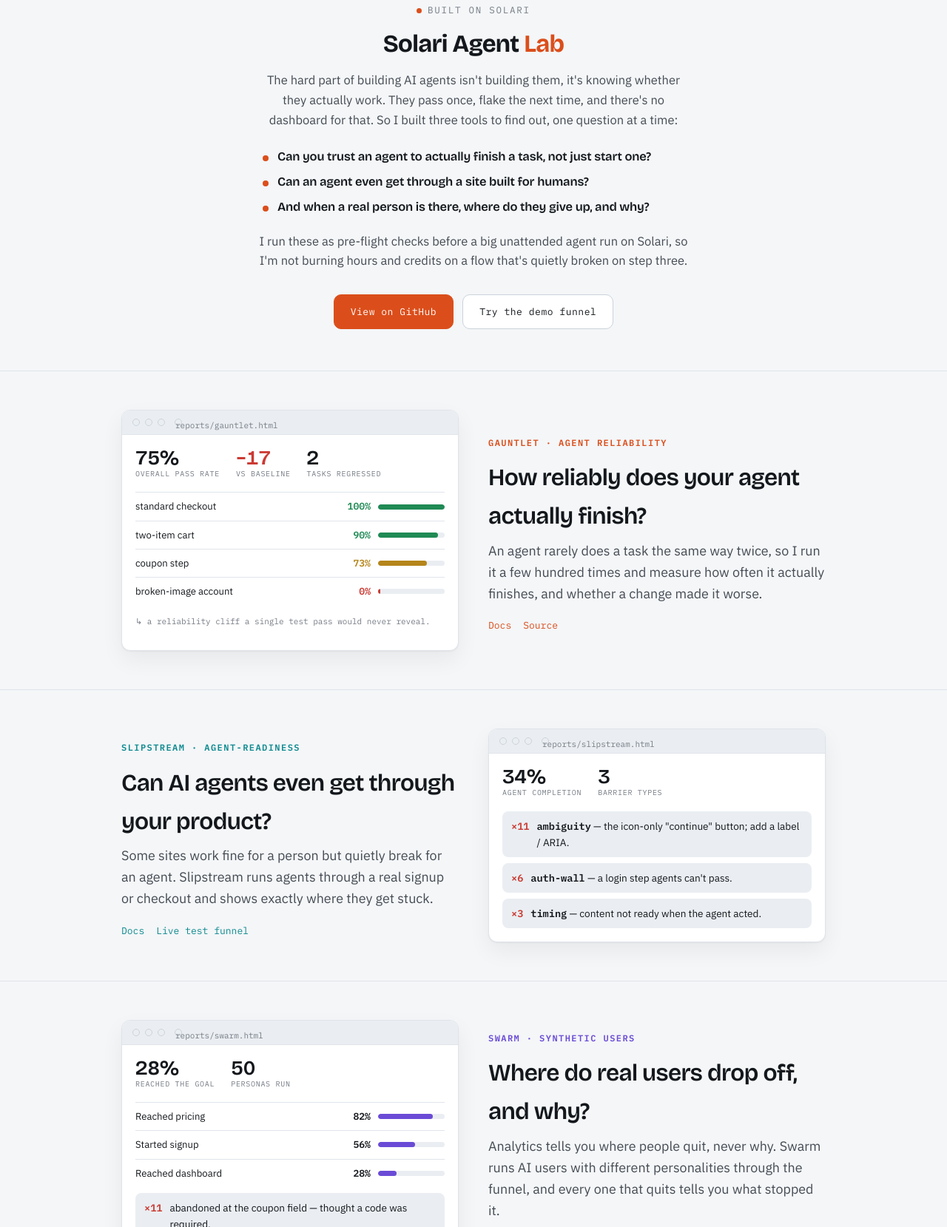
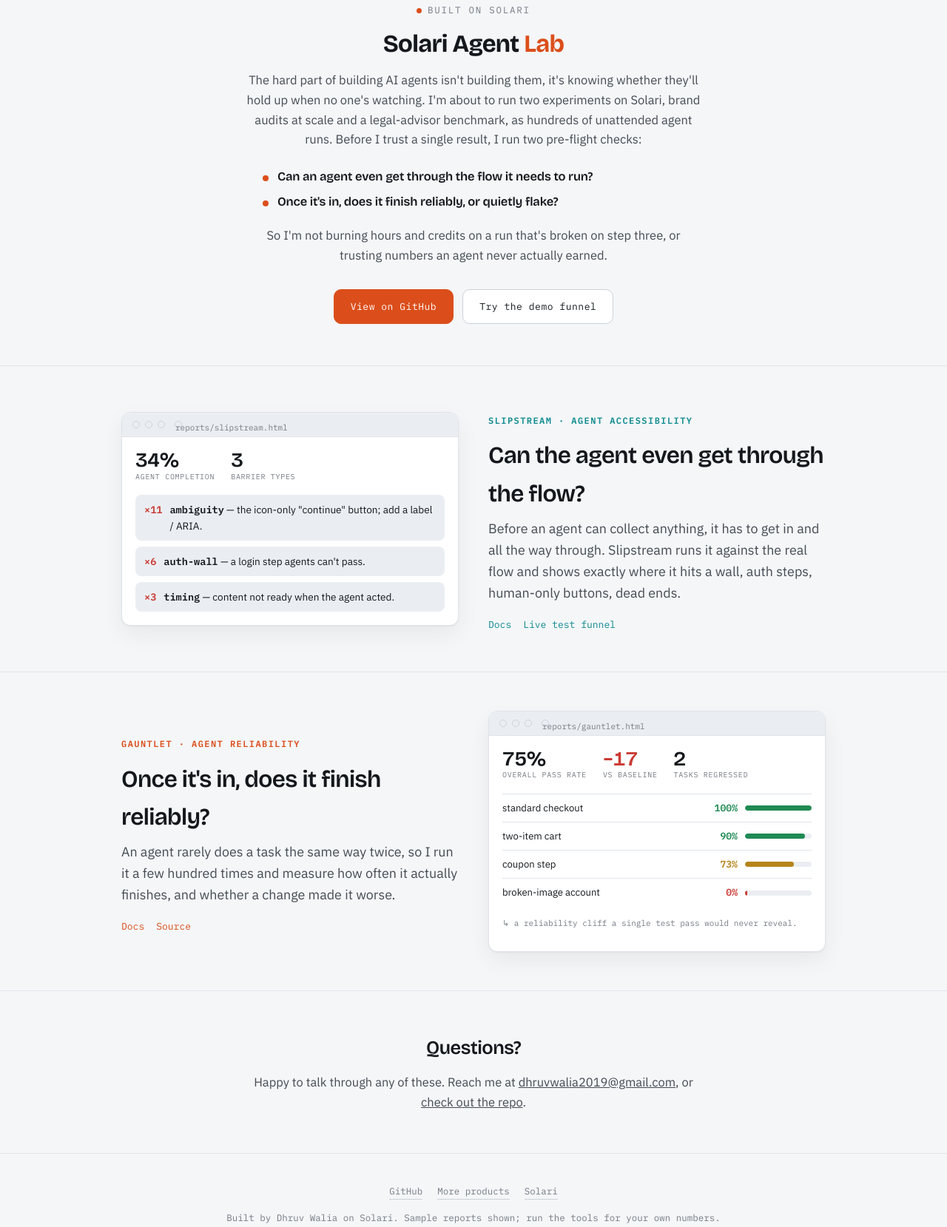
Before and after one commit to d-walia/solari-agent-lab, a website: page index.html in a window 1280 px wide. Shown: the part 94-1753 px from the top of the page at 74% size. Drawn offline with nearby package versions, Linux system fonts and the light colour scheme.

Commit message:
Landing: reframe around two-study pre-flight (Slipstream + Gauntlet); remove Swarm from submission page (kept in repo/README)

```diff
--- a/index.html
+++ b/index.html
@@ -4,7 +4,7 @@
 <meta charset="utf-8">
 <meta name="viewport" content="width=device-width,initial-scale=1">
 <title>Solari Agent Lab</title>
-<meta name="description" content="Three tools for the agentic era, built on Solari: Gauntlet (agent reliability), Slipstream (agent-readiness), and Swarm (synthetic users).">
+<meta name="description" content="Two pre-flight checks for unattended agent runs, built on Solari: Slipstream (can an agent get through the flow?) and Gauntlet (does it finish reliably?).">
 <link rel="preconnect" href="https://fonts.googleapis.com">
 <link rel="preconnect" href="https://fonts.gstatic.com" crossorigin>
 <link rel="stylesheet" href="https://fonts.googleapis.com/css2?family=Bricolage+Grotesque:opsz,wght@12..96,600;12..96,700&family=IBM+Plex+Mono:wght@400;500;600&family=IBM+Plex+Sans:wght@400;500;600&display=swap">
@@ -96,13 +96,12 @@
   <div class="wrap">
     <p class="kicker"><span class="dot"></span>Built on Solari</p>
     <h1>Solari Agent<span class="p"> Lab</span></h1>
-    <p class="sub" style="max-width:60ch">The hard part of building AI agents isn't building them, it's knowing whether they actually work. They pass once, flake the next time, and there's no dashboard for that. So I built three tools to find out, one question at a time:</p>
+    <p class="sub" style="max-width:62ch">The hard part of building AI agents isn't building them, it's knowing whether they'll hold up when no one's watching. I'm about to run two experiments on Solari, brand audits at scale and a legal-advisor benchmark, as hundreds of unattended agent runs. Before I trust a single result, I run two pre-flight checks:</p>
     <div class="qlist">
-      <p>Can you trust an agent to actually finish a task, not just start one?</p>
-      <p>Can an agent even get through a site built for humans?</p>
-      <p>And when a real person is there, where do they give up, and why?</p>
+      <p>Can an agent even get through the flow it needs to run?</p>
+      <p>Once it's in, does it finish reliably, or quietly flake?</p>
     </div>
-    <p class="sub" style="max-width:60ch;margin-top:22px">I run these as pre-flight checks before a big unattended agent run on Solari, so I'm not burning hours and credits on a flow that's quietly broken on step three.</p>
+    <p class="sub" style="max-width:62ch;margin-top:22px">So I'm not burning hours and credits on a run that's broken on step three, or trusting numbers an agent never actually earned.</p>
     <div class="cta">
       <a class="btn solid" href="https://github.com/d-walia/solari-agent-lab">View on GitHub</a>
       <a class="btn" href="https://d-walia.github.io/solari-agent-lab/demo-funnel/">Try the demo funnel</a>
@@ -110,43 +109,13 @@
   </div>
 </header>
 
-<!-- GAUNTLET -->
-<section class="tool" style="--accent:var(--ember)">
-  <div class="wrap">
-    <div class="prose">
-      <p class="eyebrow">Gauntlet · agent reliability</p>
-      <h2>How reliably does your agent actually finish?</h2>
-      <p class="hook">An agent rarely does a task the same way twice, so I run it a few hundred times and measure how often it actually finishes, and whether a change made it worse.</p>
-      <div class="tlinks">
-        <a href="https://github.com/d-walia/solari-agent-lab#gauntlet">Docs</a>
-        <a href="https://github.com/d-walia/solari-agent-lab/tree/main/src/tools/gauntlet">Source</a>
-      </div>
-    </div>
-    <div class="mock">
-      <div class="bar"><span></span><span></span><span></span><span class="t">reports/gauntlet.html</span></div>
-      <div class="body">
-        <div class="kpis">
-          <div class="kpi"><div class="v">75%</div><div class="k">overall pass rate</div></div>
-          <div class="kpi"><div class="v fail">−17</div><div class="k">vs baseline</div></div>
-          <div class="kpi"><div class="v">2</div><div class="k">tasks regressed</div></div>
-        </div>
-        <div class="row"><span>standard checkout</span><span class="rt pass">100%</span><span class="track"><i class="fpass" style="width:100%"></i></span></div>
-        <div class="row"><span>two-item cart</span><span class="rt pass">90%</span><span class="track"><i class="fpass" style="width:90%"></i></span></div>
-        <div class="row"><span>coupon step</span><span class="rt warn">73%</span><span class="track"><i class="fwarn" style="width:73%"></i></span></div>
-        <div class="row"><span>broken-image account</span><span class="rt fail">0%</span><span class="track"><i class="ffail" style="width:3%"></i></span></div>
-        <p class="note">↳ a reliability cliff a single test pass would never reveal.</p>
-      </div>
-    </div>
-  </div>
-</section>
-
 <!-- SLIPSTREAM -->
 <section class="tool" style="--accent:var(--teal)">
   <div class="wrap">
     <div class="prose">
-      <p class="eyebrow">Slipstream · agent-readiness</p>
-      <h2>Can AI agents even get through your product?</h2>
-      <p class="hook">Some sites work fine for a person but quietly break for an agent. Slipstream runs agents through a real signup or checkout and shows exactly where they get stuck.</p>
+      <p class="eyebrow">Slipstream · agent accessibility</p>
+      <h2>Can the agent even get through the flow?</h2>
+      <p class="hook">Before an agent can collect anything, it has to get in and all the way through. Slipstream runs it against the real flow and shows exactly where it hits a wall, auth steps, human-only buttons, dead ends.</p>
       <div class="tlinks">
         <a href="https://github.com/d-walia/solari-agent-lab#slipstream">Docs</a>
         <a href="https://d-walia.github.io/solari-agent-lab/demo-funnel/">Live test funnel</a>
@@ -167,29 +136,31 @@
   </div>
 </section>
 
-<!-- SWARM -->
-<section class="tool" style="--accent:var(--violet)">
+<!-- GAUNTLET -->
+<section class="tool" style="--accent:var(--ember)">
   <div class="wrap">
     <div class="prose">
-      <p class="eyebrow">Swarm · synthetic users</p>
-      <h2>Where do real users drop off, and why?</h2>
-      <p class="hook">Analytics tells you where people quit, never why. Swarm runs AI users with different personalities through the funnel, and every one that quits tells you what stopped it.</p>
+      <p class="eyebrow">Gauntlet · agent reliability</p>
+      <h2>Once it's in, does it finish reliably?</h2>
+      <p class="hook">An agent rarely does a task the same way twice, so I run it a few hundred times and measure how often it actually finishes, and whether a change made it worse.</p>
       <div class="tlinks">
-        <a href="https://github.com/d-walia/solari-agent-lab#swarm">Docs</a>
-        <a href="https://github.com/d-walia/solari-agent-lab/tree/main/src/tools/swarm">Source</a>
+        <a href="https://github.com/d-walia/solari-agent-lab#gauntlet">Docs</a>
+        <a href="https://github.com/d-walia/solari-agent-lab/tree/main/src/tools/gauntlet">Source</a>
       </div>
     </div>
     <div class="mock">
-      <div class="bar"><span></span><span></span><span></span><span class="t">reports/swarm.html</span></div>
+      <div class="bar"><span></span><span></span><span></span><span class="t">reports/gauntlet.html</span></div>
       <div class="body">
         <div class="kpis">
-          <div class="kpi"><div class="v">28%</div><div class="k">reached the goal</div></div>
-          <div class="kpi"><div class="v">50</div><div class="k">personas run</div></div>
+          <div class="kpi"><div class="v">75%</div><div class="k">overall pass rate</div></div>
+          <div class="kpi"><div class="v fail">−17</div><div class="k">vs baseline</div></div>
+          <div class="kpi"><div class="v">2</div><div class="k">tasks regressed</div></div>
         </div>
-        <div class="row"><span>Reached pricing</span><span class="rt">82%</span><span class="track"><i style="width:82%;background:var(--violet)"></i></span></div>
-        <div class="row"><span>Started signup</span><span class="rt">56%</span><span class="track"><i style="width:56%;background:var(--violet)"></i></span></div>
-        <div class="row"><span>Reached dashboard</span><span class="rt">28%</span><span class="track"><i style="width:28%;background:var(--violet)"></i></span></div>
-        <div class="cl"><b>×11</b><span>abandoned at the coupon field — thought a code was required.</span></div>
+        <div class="row"><span>standard checkout</span><span class="rt pass">100%</span><span class="track"><i class="fpass" style="width:100%"></i></span></div>
+        <div class="row"><span>two-item cart</span><span class="rt pass">90%</span><span class="track"><i class="fpass" style="width:90%"></i></span></div>
+        <div class="row"><span>coupon step</span><span class="rt warn">73%</span><span class="track"><i class="fwarn" style="width:73%"></i></span></div>
+        <div class="row"><span>broken-image account</span><span class="rt fail">0%</span><span class="track"><i class="ffail" style="width:3%"></i></span></div>
+        <p class="note">↳ a reliability cliff a single test pass would never reveal.</p>
       </div>
     </div>
   </div>
```
